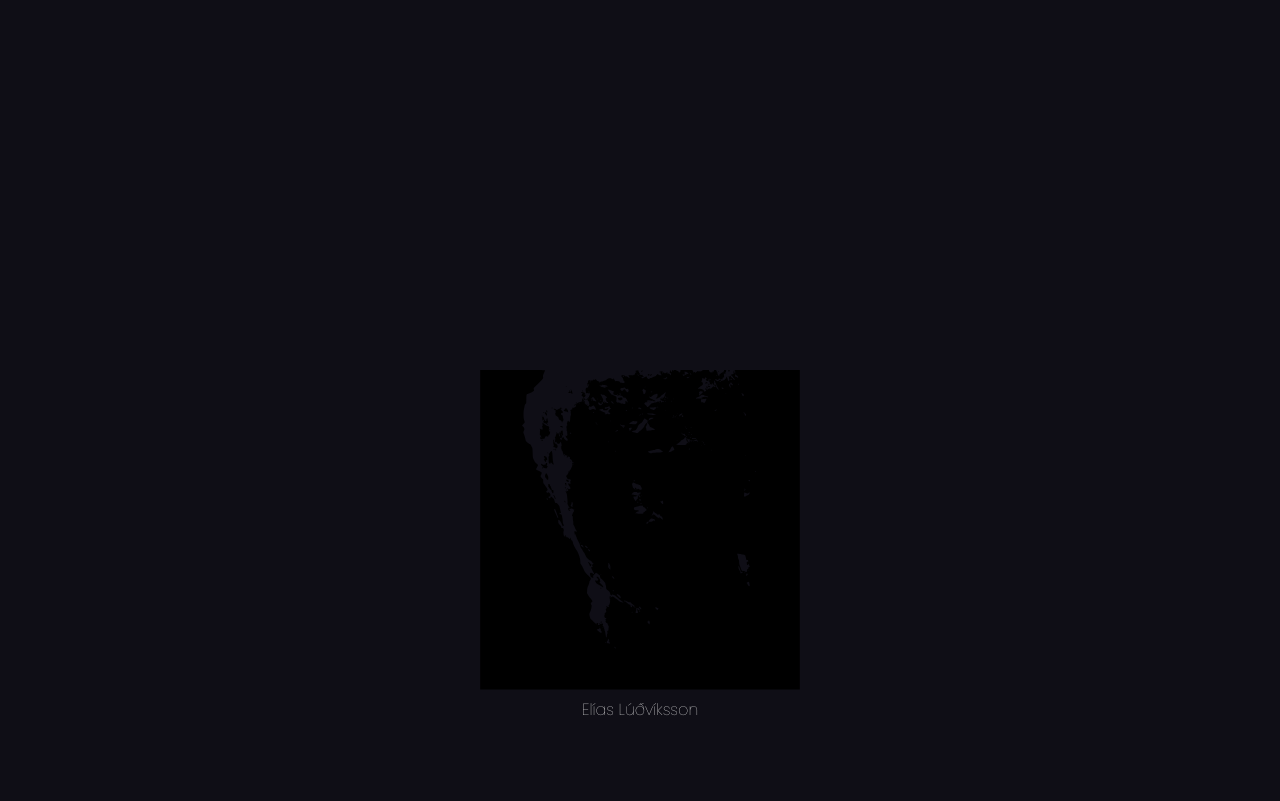
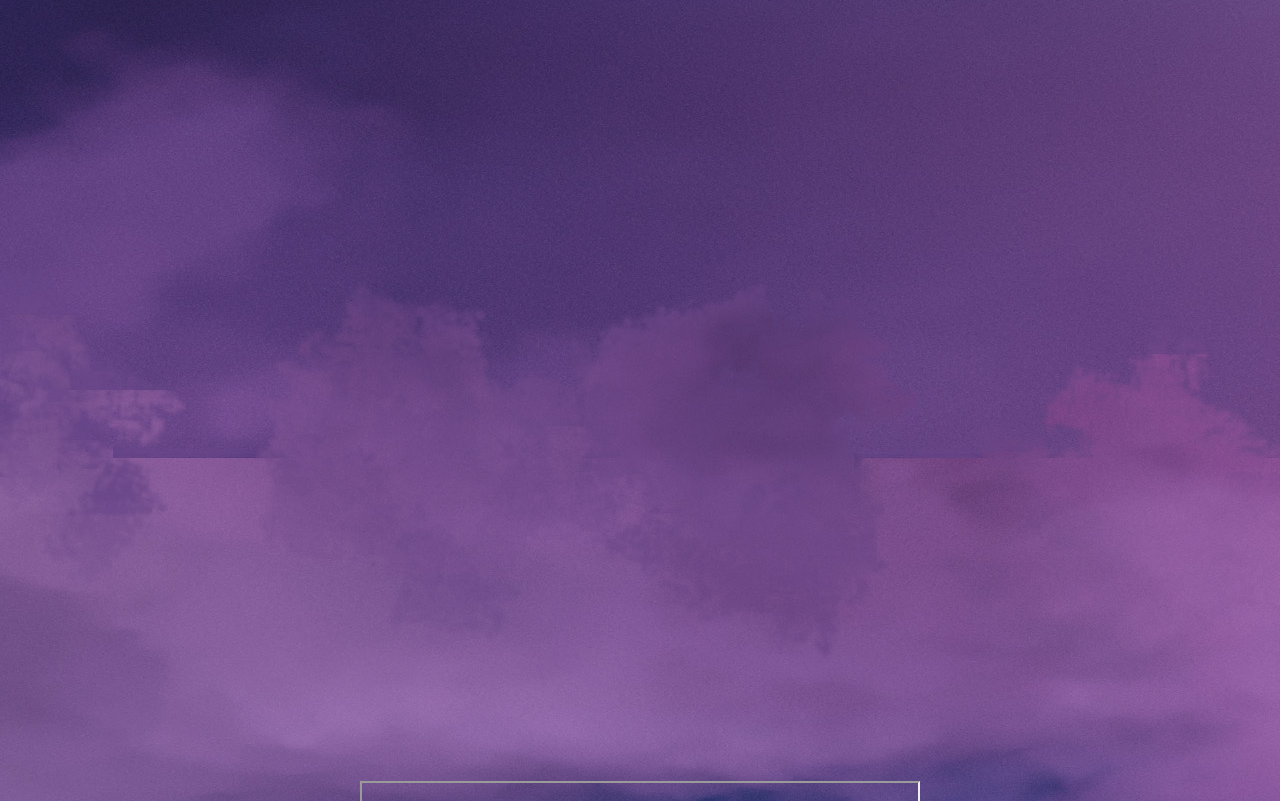
Before and after one commit to Skatturinn/vip, a Next.js app: page /myndbond/mttur in a window 1280 px wide. Shown: the part 2939-3740 px from the top of the page. Built offline with nearby package versions, Linux system fonts and the light colour scheme; grey boxes are pictures that could not be loaded.

Commit message:
skalanleiki

```diff
--- a/src/app/fotur.module.scss
+++ b/src/app/fotur.module.scss
@@ -2,6 +2,7 @@
 	margin: auto auto 0;
 	text-align: center;
 	padding: 15em 0;
+	width: fit-content;
 
 	&__mynd {
 		object-fit: scale-down;
--- a/src/app/layout.tsx
+++ b/src/app/layout.tsx
@@ -4,6 +4,7 @@ import Head from "next/head";
 import { Poppins } from "next/font/google";
 import { NavBar } from "./navbar";
 import { Fotur } from "./fotur";
+import styles from "./layout.module.scss"
 
 export const metadata: Metadata = {
 	title: "Elías Lúðvíksson",
@@ -38,7 +39,7 @@ export default function RootLayout({
 }) {
 	return (
 		<html lang="is">
-			<body className={poppins.className}>
+			<body className={`${poppins.className} ${styles.lgrid}`}>
 				<a href="#efni" className="sr-only">Elías Lúðvíksson, Beint í efnið.</a>
 				<NavBar />
 				<main id="efni">{children}</main>
--- a/src/app/myndbond/myndbond.module.scss
+++ b/src/app/myndbond/myndbond.module.scss
@@ -4,10 +4,10 @@ $hvitur: #fff;
 .mttur {
 	margin: 2em;
 	height: 225vw;
-	max-height: 4320px;
+	height: 4320px;
 	max-width: 1920px;
 	width: 100vw;
-	background-size: 100%;
+	background-size: cover;
 	background-position: top;
 	background-repeat: no-repeat;
 	display: grid;
@@ -29,16 +29,20 @@ $hvitur: #fff;
 	width: fit-content;
 	display: flex;
 	flex-direction: column;
-	// max-width: 560px;
+	min-width: 560px;
+	max-width: 100vw;
+	align-self: center;
+	justify-self: center;
+
 	grid-row: 2;
-	// text-align: center;
 
 	h1,
 	h2,
 	h3,
 	p {
 		width: 560px;
-		// margin: 0 auto;
+		max-width: 100vw;
+
 	}
 
 	p {
@@ -46,6 +50,5 @@ $hvitur: #fff;
 		background-color: $hvitur;
 		padding: 1em;
 		border-radius: 1em;
-		// margin: 0.5em 0;
 	}
 }
```
Also changed, not shown: src/app/layout.module.scss (added).
